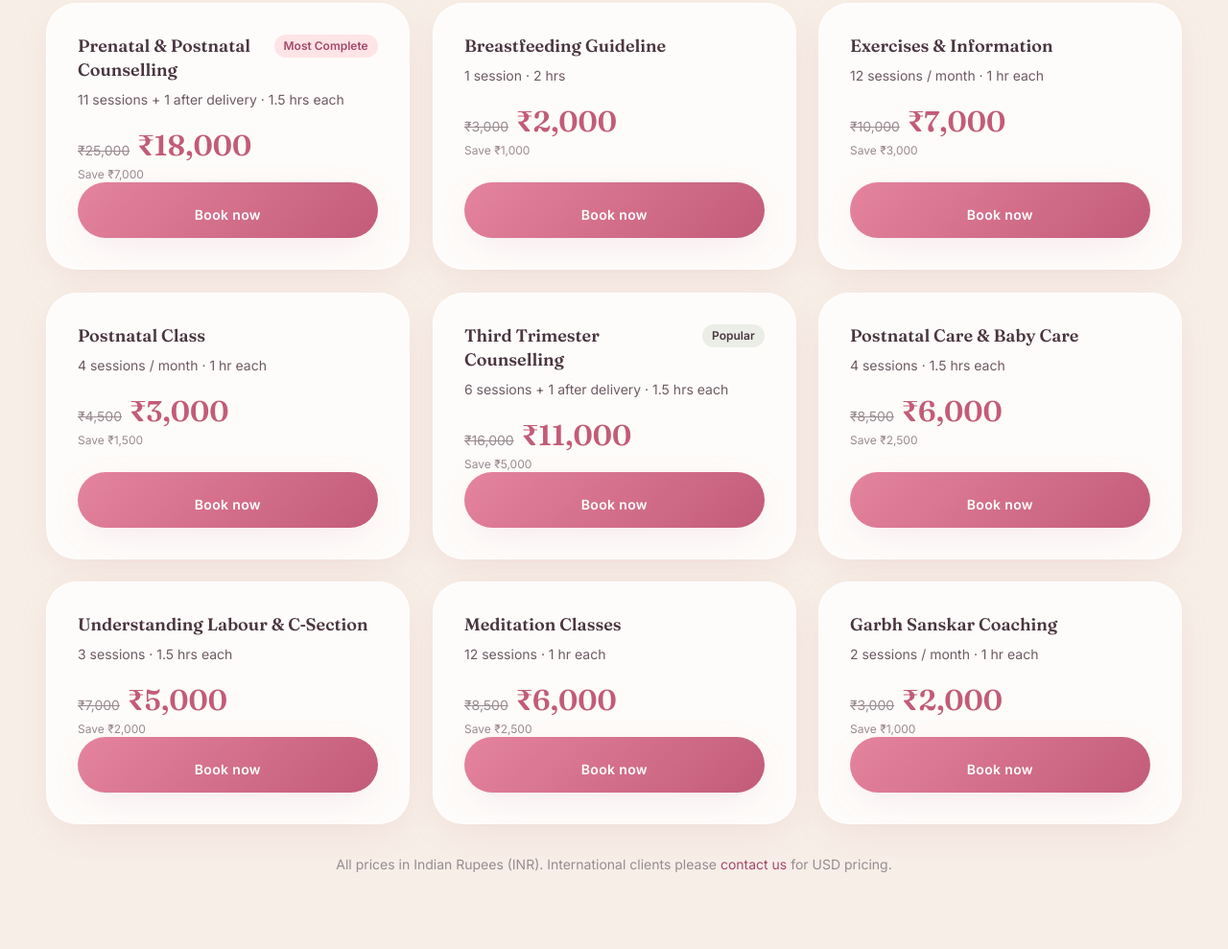
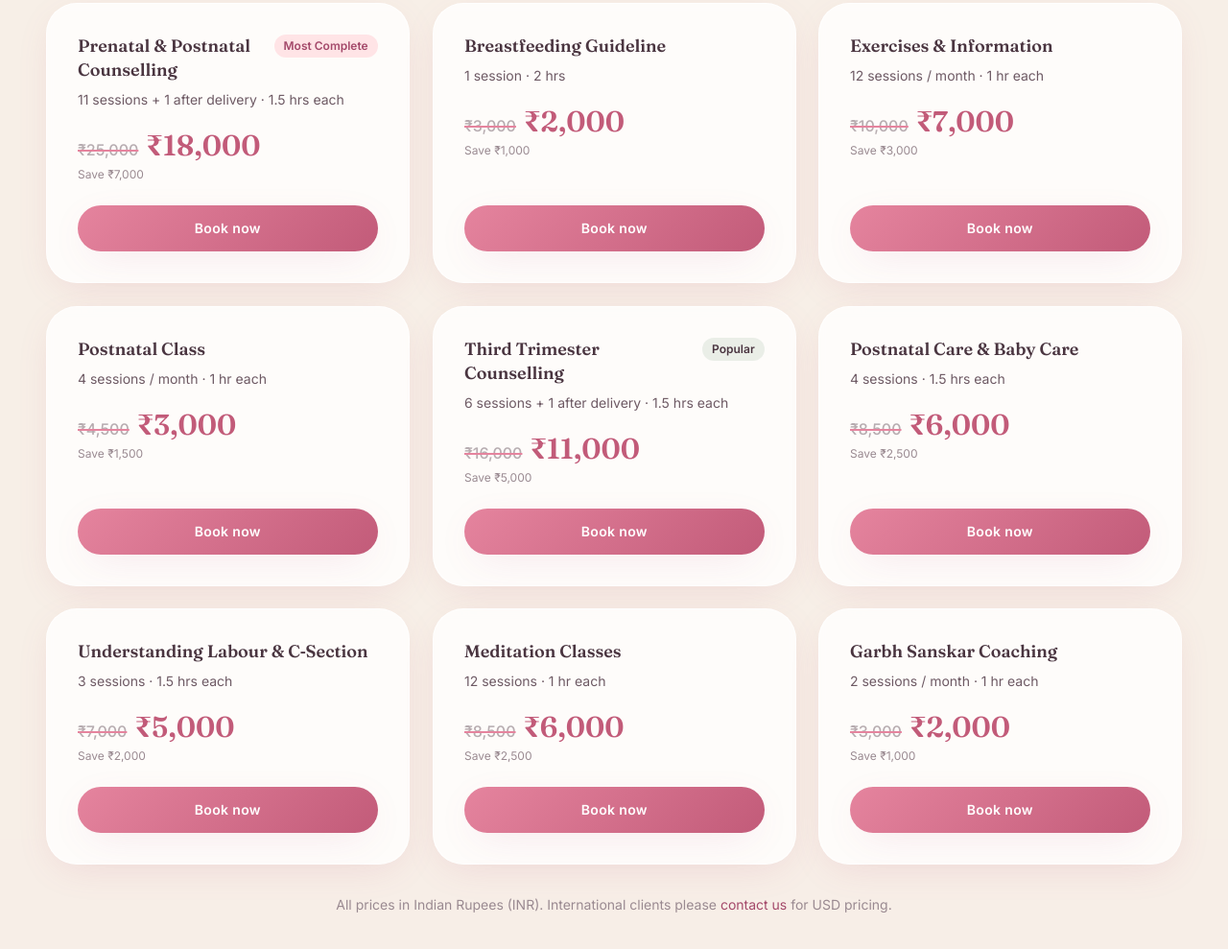
Before and after one commit to Ashay1301/ankitacare-website, a website: page services.html in a window 1280 px wide. Shown: the part 3445-4434 px from the top of the page at 96% size. Drawn offline with Linux system fonts and the light colour scheme.

Commit message:
Fix pricing cards: visible strikethrough, button spacing and alignment

```diff
--- a/services.html
+++ b/services.html
@@ -238,11 +238,12 @@
               </div>
               <p class="mt-2 text-sm text-ink-light">11 sessions + 1 after delivery · 1.5 hrs each</p>
               <div class="mt-5 flex items-baseline gap-2">
-                <span class="text-sm text-ink-muted line-through">₹25,000</span>
+                <span class="text-base font-medium text-ink-muted/70 line-through decoration-2 decoration-rose-400">₹25,000</span>
                 <span class="font-serif text-3xl font-semibold text-rose-600">₹18,000</span>
               </div>
               <p class="mt-1 text-xs text-ink-muted">Save ₹7,000</p>
-              <a href="contact.html" class="btn-primary mt-auto pt-6">Book now</a>
+              <div class="flex-1"></div>
+              <a href="contact.html" class="btn-primary mt-6 w-full">Book now</a>
             </div>
 
             <!-- Package 2 -->
@@ -250,11 +251,12 @@
               <h3 class="text-lg font-semibold leading-snug text-ink">Breastfeeding Guideline</h3>
               <p class="mt-2 text-sm text-ink-light">1 session · 2 hrs</p>
               <div class="mt-5 flex items-baseline gap-2">
-                <span class="text-sm text-ink-muted line-through">₹3,000</span>
+                <span class="text-base font-medium text-ink-muted/70 line-through decoration-2 decoration-rose-400">₹3,000</span>
                 <span class="font-serif text-3xl font-semibold text-rose-600">₹2,000</span>
               </div>
               <p class="mt-1 text-xs text-ink-muted">Save ₹1,000</p>
-              <a href="contact.html" class="btn-primary mt-auto pt-6">Book now</a>
+              <div class="flex-1"></div>
+              <a href="contact.html" class="btn-primary mt-6 w-full">Book now</a>
             </div>
 
             <!-- Package 3 -->
@@ -262,11 +264,12 @@
               <h3 class="text-lg font-semibold leading-snug text-ink">Exercises & Information</h3>
               <p class="mt-2 text-sm text-ink-light">12 sessions / month · 1 hr each</p>
               <div class="mt-5 flex items-baseline gap-2">
-                <span class="text-sm text-ink-muted line-through">₹10,000</span>
+                <span class="text-base font-medium text-ink-muted/70 line-through decoration-2 decoration-rose-400">₹10,000</span>
                 <span class="font-serif text-3xl font-semibold text-rose-600">₹7,000</span>
               </div>
               <p class="mt-1 text-xs text-ink-muted">Save ₹3,000</p>
-              <a href="contact.html" class="btn-primary mt-auto pt-6">Book now</a>
+              <div class="flex-1"></div>
+              <a href="contact.html" class="btn-primary mt-6 w-full">Book now</a>
             </div>
 
             <!-- Package 4 -->
@@ -274,11 +277,12 @@
               <h3 class="text-lg font-semibold leading-snug text-ink">Postnatal Class</h3>
               <p class="mt-2 text-sm text-ink-light">4 sessions / month · 1 hr each</p>
               <div class="mt-5 flex items-baseline gap-2">
-                <span class="text-sm text-ink-muted line-through">₹4,500</span>
+                <span class="text-base font-medium text-ink-muted/70 line-through decoration-2 decoration-rose-400">₹4,500</span>
                 <span class="font-serif text-3xl font-semibold text-rose-600">₹3,000</span>
               </div>
               <p class="mt-1 text-xs text-ink-muted">Save ₹1,500</p>
-              <a href="contact.html" class="btn-primary mt-auto pt-6">Book now</a>
+              <div class="flex-1"></div>
+              <a href="contact.html" class="btn-primary mt-6 w-full">Book now</a>
             </div>
 
             <!-- Package 5 -->
@@ -289,11 +293,12 @@
               </div>
               <p class="mt-2 text-sm text-ink-light">6 sessions + 1 after delivery · 1.5 hrs each</p>
               <div class="mt-5 flex items-baseline gap-2">
-                <span class="text-sm text-ink-muted line-through">₹16,000</span>
+                <span class="text-base font-medium text-ink-muted/70 line-through decoration-2 decoration-rose-400">₹16,000</span>
                 <span class="font-serif text-3xl font-semibold text-rose-600">₹11,000</span>
               </div>
               <p class="mt-1 text-xs text-ink-muted">Save ₹5,000</p>
-              <a href="contact.html" class="btn-primary mt-auto pt-6">Book now</a>
+              <div class="flex-1"></div>
+              <a href="contact.html" class="btn-primary mt-6 w-full">Book now</a>
             </div>
 
             <!-- Package 6 -->
@@ -301,11 +306,12 @@
               <h3 class="text-lg font-semibold leading-snug text-ink">Postnatal Care & Baby Care</h3>
               <p class="mt-2 text-sm text-ink-light">4 sessions · 1.5 hrs each</p>
               <div class="mt-5 flex items-baseline gap-2">
-                <span class="text-sm text-ink-muted line-through">₹8,500</span>
+                <span class="text-base font-medium text-ink-muted/70 line-through decoration-2 decoration-rose-400">₹8,500</span>
                 <span class="font-serif text-3xl font-semibold text-rose-600">₹6,000</span>
               </div>
               <p class="mt-1 text-xs text-ink-muted">Save ₹2,500</p>
-              <a href="contact.html" class="btn-primary mt-auto pt-6">Book now</a>
+              <div class="flex-1"></div>
+              <a href="contact.html" class="btn-primary mt-6 w-full">Book now</a>
             </div>
 
             <!-- Package 7 -->
@@ -313,11 +319,12 @@
               <h3 class="text-lg font-semibold leading-snug text-ink">Understanding Labour & C‑Section</h3>
               <p class="mt-2 text-sm text-ink-light">3 sessions · 1.5 hrs each</p>
               <div class="mt-5 flex items-baseline gap-2">
-                <span class="text-sm text-ink-muted line-through">₹7,000</span>
+                <span class="text-base font-medium text-ink-muted/70 line-through decoration-2 decoration-rose-400">₹7,000</span>
                 <span class="font-serif text-3xl font-semibold text-rose-600">₹5,000</span>
               </div>
               <p class="mt-1 text-xs text-ink-muted">Save ₹2,000</p>
-              <a href="contact.html" class="btn-primary mt-auto pt-6">Book now</a>
+              <div class="flex-1"></div>
+              <a href="contact.html" class="btn-primary mt-6 w-full">Book now</a>
             </div>
 
             <!-- Package 8 -->
@@ -325,11 +332,12 @@
               <h3 class="text-lg font-semibold leading-snug text-ink">Meditation Classes</h3>
               <p class="mt-2 text-sm text-ink-light">12 sessions · 1 hr each</p>
               <div class="mt-5 flex items-baseline gap-2">
-                <span class="text-sm text-ink-muted line-through">₹8,500</span>
+                <span class="text-base font-medium text-ink-muted/70 line-through decoration-2 decoration-rose-400">₹8,500</span>
                 <span class="font-serif text-3xl font-semibold text-rose-600">₹6,000</span>
               </div>
               <p class="mt-1 text-xs text-ink-muted">Save ₹2,500</p>
-              <a href="contact.html" class="btn-primary mt-auto pt-6">Book now</a>
+              <div class="flex-1"></div>
+              <a href="contact.html" class="btn-primary mt-6 w-full">Book now</a>
             </div>
 
             <!-- Package 9 -->
@@ -337,11 +345,12 @@
               <h3 class="text-lg font-semibold leading-snug text-ink">Garbh Sanskar Coaching</h3>
               <p class="mt-2 text-sm text-ink-light">2 sessions / month · 1 hr each</p>
               <div class="mt-5 flex items-baseline gap-2">
-                <span class="text-sm text-ink-muted line-through">₹3,000</span>
+                <span class="text-base font-medium text-ink-muted/70 line-through decoration-2 decoration-rose-400">₹3,000</span>
                 <span class="font-serif text-3xl font-semibold text-rose-600">₹2,000</span>
               </div>
               <p class="mt-1 text-xs text-ink-muted">Save ₹1,000</p>
-              <a href="contact.html" class="btn-primary mt-auto pt-6">Book now</a>
+              <div class="flex-1"></div>
+              <a href="contact.html" class="btn-primary mt-6 w-full">Book now</a>
             </div>
 
           </div>
```
Also changed, not shown: assets/css/styles.css.
